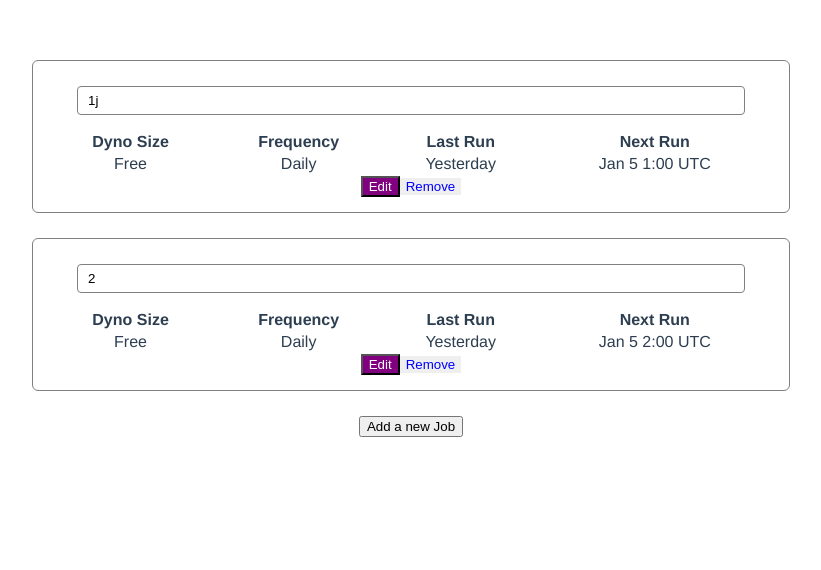
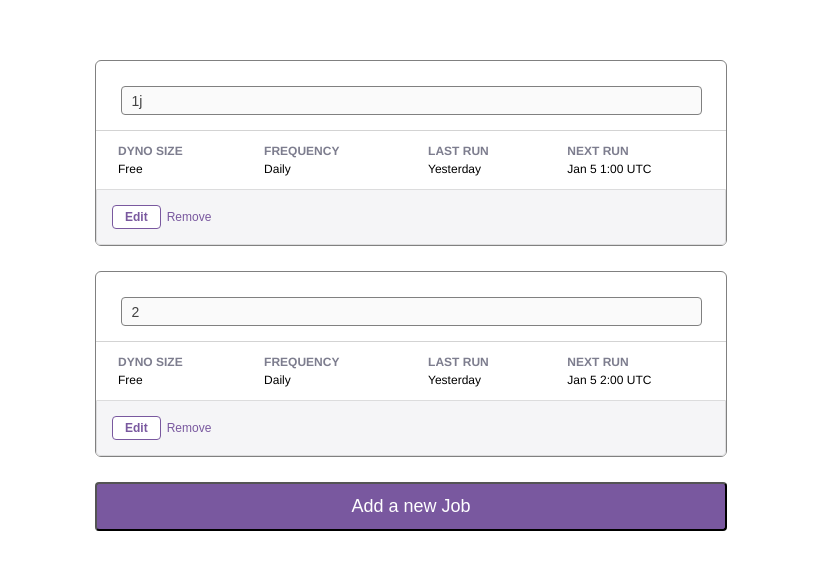
Before and after one commit to TheMkrage/Scheduler, a Vue app: page / in a window 1280 px wide. Shown: the top 570 px of the page, without its empty margins (229-1050 px from the left). Built offline with nearby package versions, Linux system fonts and the light colour scheme.

Commit message:
CSS for buttons

```diff
--- a/src/components/Schedule.vue
+++ b/src/components/Schedule.vue
@@ -1,6 +1,6 @@
 <template>
 	<div class="schedule">
-		<input class="schedule-name" type="text" v-model="nameFieldText"></input>
+		<input class="schedule-name" type="text" v-model="nameFieldText" :disabled="!isEditing"></input>
 		<table style="width:100%">
 			<tr>
 				<th>Dyno Size</th>
@@ -37,8 +37,10 @@
 				</td>
 			</tr>
 		</table>
-		<button class="main-button" :class="{ dominant: !isEditing }" @click="toggleEditing">{{ isEditing ? "Save" : "Edit" }}</button>
-		<button class="text-only-button" @click="destructiveButtonPressed">{{ isEditing ? "Cancel" : "Remove" }}</button>
+		<div class="schedule-buttons">
+			<button class="main-button" :class="{ dominant: isEditing }" @click="toggleEditing">{{ isEditing ? "Save" : "Edit" }}</button>
+			<button class="text-only-button" @click="destructiveButtonPressed">{{ isEditing ? "Cancel" : "Remove" }}</button>
+		</div>
 	</div>
 </template>
 
@@ -101,32 +103,89 @@ export default {
 </script>
 
 <style type="text/css">
-.text-only-button {
-	border: 0px solid gray;
-	color: blue;
+
+button {
+	outline: none;
+	font-size: 12px;
 }
-.main-button {
-	background-color: white;
+
+button:hover {
+	cursor: pointer;
+}
+
+table {
+	padding-bottom: 10px;
+	padding-top: 10px;
+	border-top: 1px solid #d3d3d3;
+}
+
+td, th {
+	padding-left: 20px;
+	text-align: left;
+	font-size: 12px;
 	color: black;
 }
 
+th {
+	color: #7D7D8E;
+	text-transform: uppercase;
+}
+
+.text-only-button {
+	border: 0px solid gray;
+	color: #79589F;
+	background-color: transparent;
+}
+
+.text-only-button:hover {
+	text-decoration: underline;
+}
+
+.main-button {
+	background-color: white;
+	color: #79589F;
+	border-radius: 4px;
+	height: 24px;
+	padding-left: 12px;
+	padding-right: 12px;
+	font-weight: 700;
+	border: 1px solid #79589F;
+}
+
+.main-button:hover {
+	background-color: #e6e6e6;
+}
+
 .main-button.dominant {
-	background-color: purple;
+	background-color: #79589F;
 	color: white;
 }
 
+.main-button.dominant:hover {
+	background-color: #654887;
+}
+
 .schedule {
-	width: 60%;
+	width: 50%;
 	border: 1px solid gray;
 	border-radius: 6px;
-	padding: 15px;
+	padding-top: 15px;
 	margin-bottom: 25px;
 	margin-left: auto;
 	margin-right: auto;
 	box-sizing: border-box;
 }
+.schedule-buttons {
+	border-radius: 0px 0px 4px 4px;
+	background-color: #F5F5F7;
+	border: 1px solid #DCDCDD;
+	padding: 15px;
+	text-align: left;
+}
 
 .schedule-name {
+	color: #424242;
+	font-size: 14px;
 	margin-bottom: 15px;
 	margin-top: 10px;
 	height: 25px;
--- a/src/components/ScheduleList.vue
+++ b/src/components/ScheduleList.vue
@@ -1,7 +1,7 @@
 <template>
 	<div>
 		<Schedule v-for="schedule in schedules" v-bind="schedule" :key="schedule.id" @save="update" @remove="remove"></Schedule>
-		<button @click="addAJob">Add a new Job</button>
+		<button class="addJob" @click="addAJob">Add a new Job</button>
 	</div>
 </template>
 
@@ -47,5 +47,17 @@ export default {
 </script>
 
 <style type="text/css">
+	button.addJob {
+		width: 50%;
+		padding-top: 12px;
+		font-size: 18px;
+		padding-bottom: 12px;
+		background-color: #79589F;
+		color: white;
+		border-radius: 4px;
+	}
 
+	button.addJob:hover {
+		background-color: #654887;
+	}
 </style>
```
